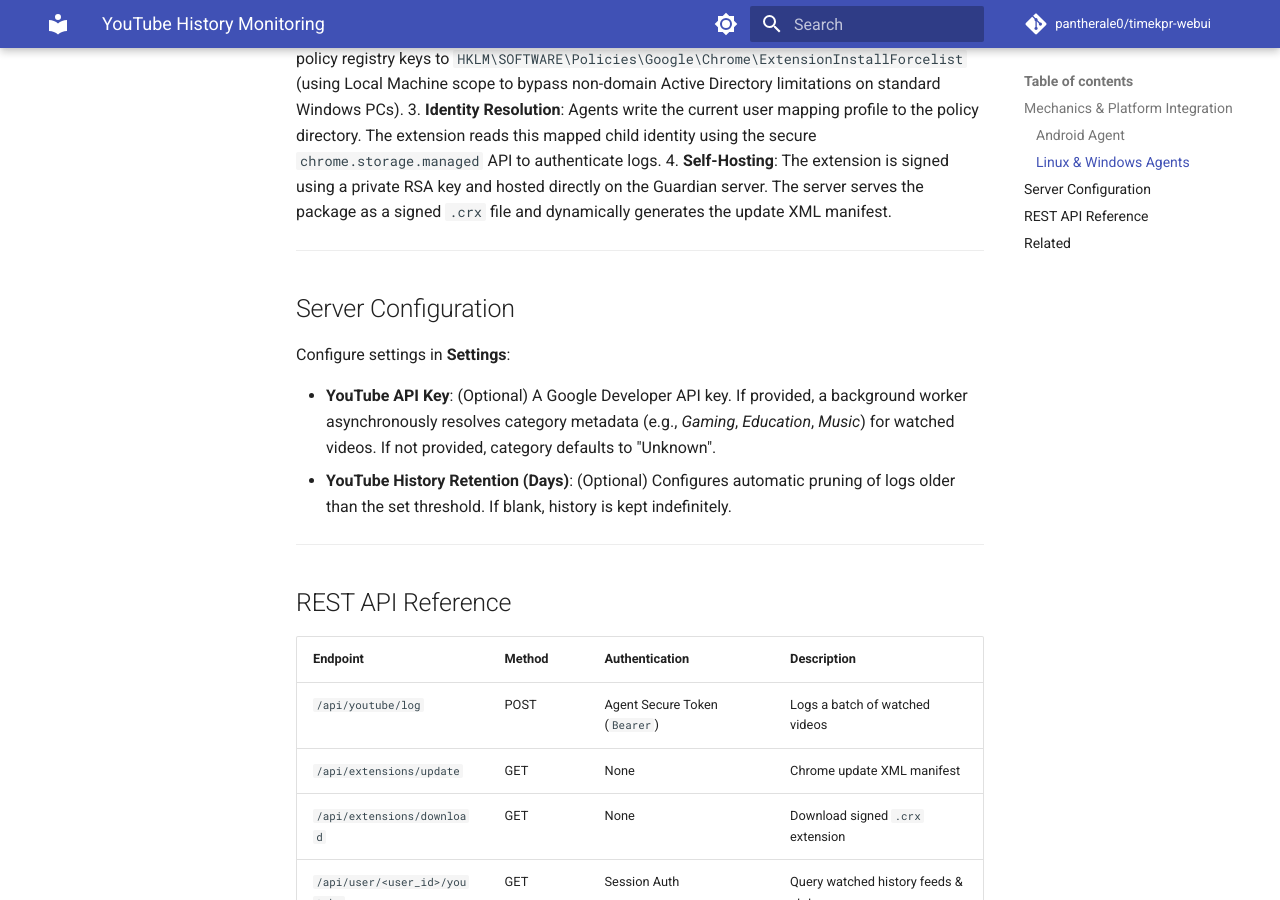
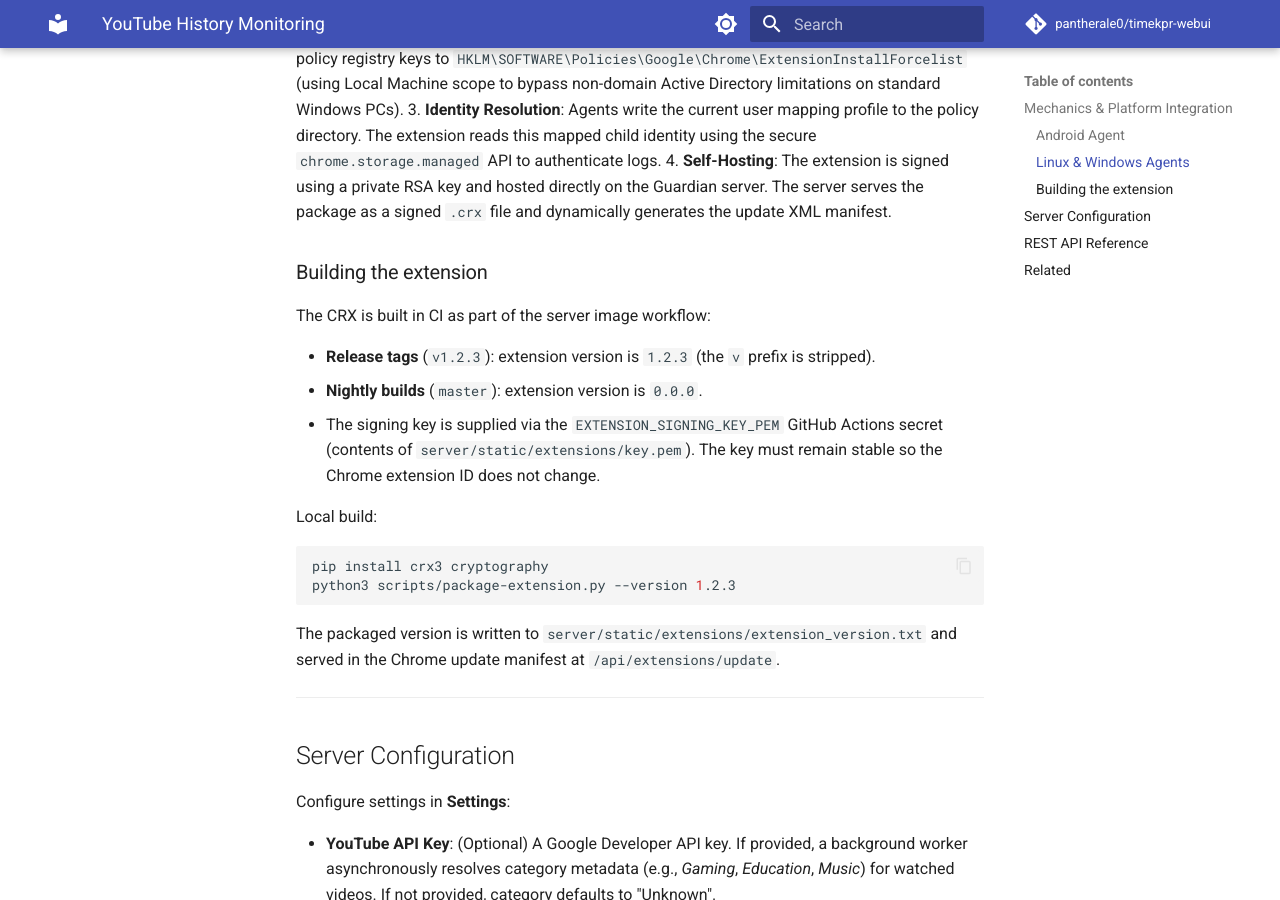
Before and after one commit to Guardian-Parental-Controls/docs, an MkDocs documentation site: the page built from docs/features/youtube-history.md, in a window 1280 px wide and 900 px high, scrolled down 736 px. Built offline with MkDocs 1.6.1 and Material for MkDocs 9.7.7, drawn with Linux system fonts in a browser that asks for light colours; comment, search, counter and statistics services are not loaded; the version menu is left out.

Commit message:
ci: automate Chrome extension packaging with dynamic versioning and signing in CI/CD pipeline

````diff
--- a/docs/features/youtube-history.md
+++ b/docs/features/youtube-history.md
@@ -19,6 +19,23 @@
 2. **Windows**: Writes policy registry keys to `HKLM\SOFTWARE\Policies\Google\Chrome\ExtensionInstallForcelist` (using Local Machine scope to bypass non-domain Active Directory limitations on standard Windows PCs).
 3. **Identity Resolution**: Agents write the current user mapping profile to the policy directory. The extension reads this mapped child identity using the secure `chrome.storage.managed` API to authenticate logs.
 4. **Self-Hosting**: The extension is signed using a private RSA key and hosted directly on the Guardian server. The server serves the package as a signed `.crx` file and dynamically generates the update XML manifest.
+
+### Building the extension
+
+The CRX is built in CI as part of the server image workflow:
+
+- **Release tags** (`v1.2.3`): extension version is `1.2.3` (the `v` prefix is stripped).
+- **Nightly builds** (`master`): extension version is `0.0.0`.
+- The signing key is supplied via the `EXTENSION_SIGNING_KEY_PEM` GitHub Actions secret (contents of `server/static/extensions/key.pem`). The key must remain stable so the Chrome extension ID does not change.
+
+Local build:
+
+```bash
+pip install crx3 cryptography
+python3 scripts/package-extension.py --version 1.2.3
+```
+
+The packaged version is written to `server/static/extensions/extension_version.txt` and served in the Chrome update manifest at `/api/extensions/update`.
 
 ---
 
````
